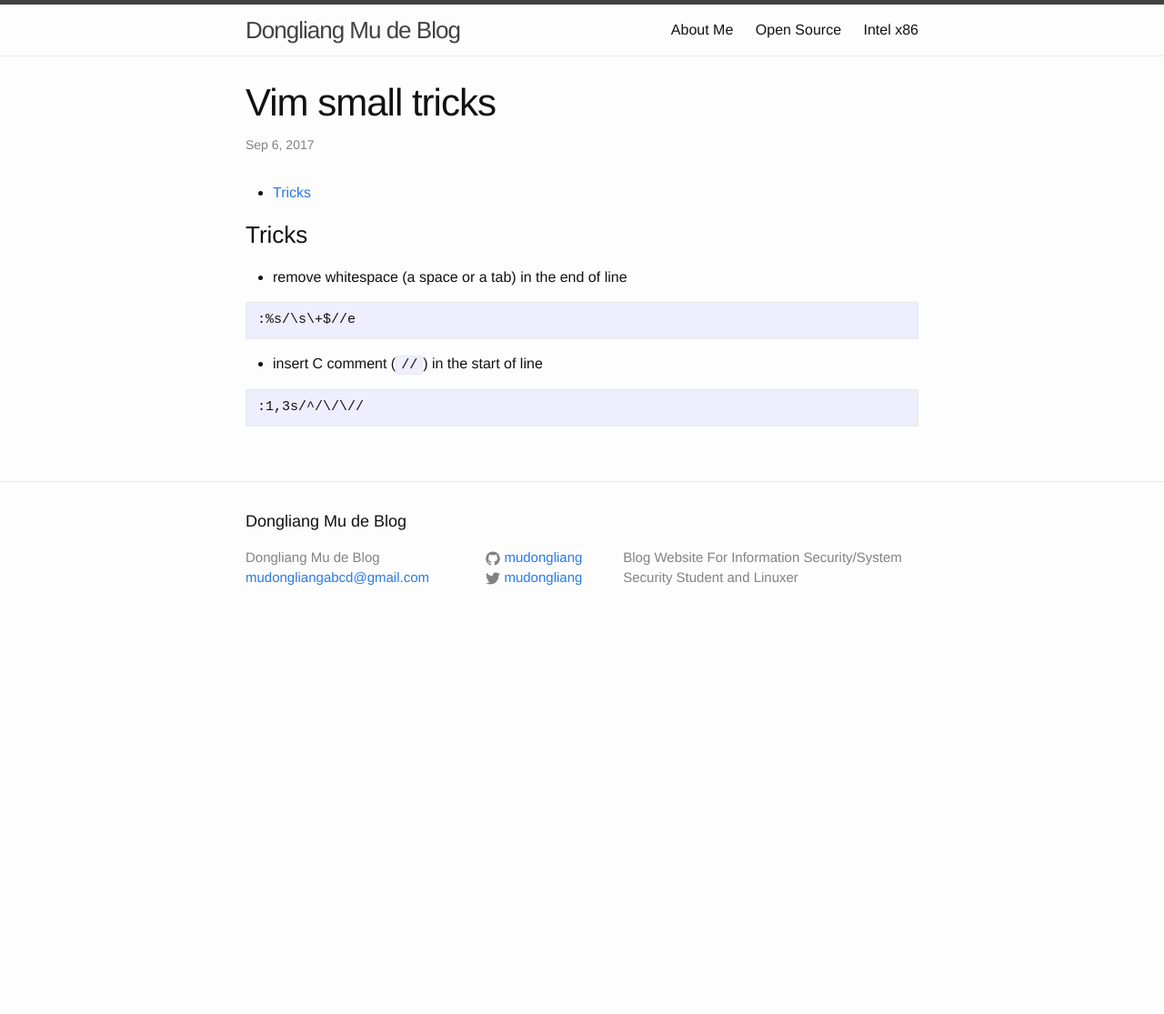
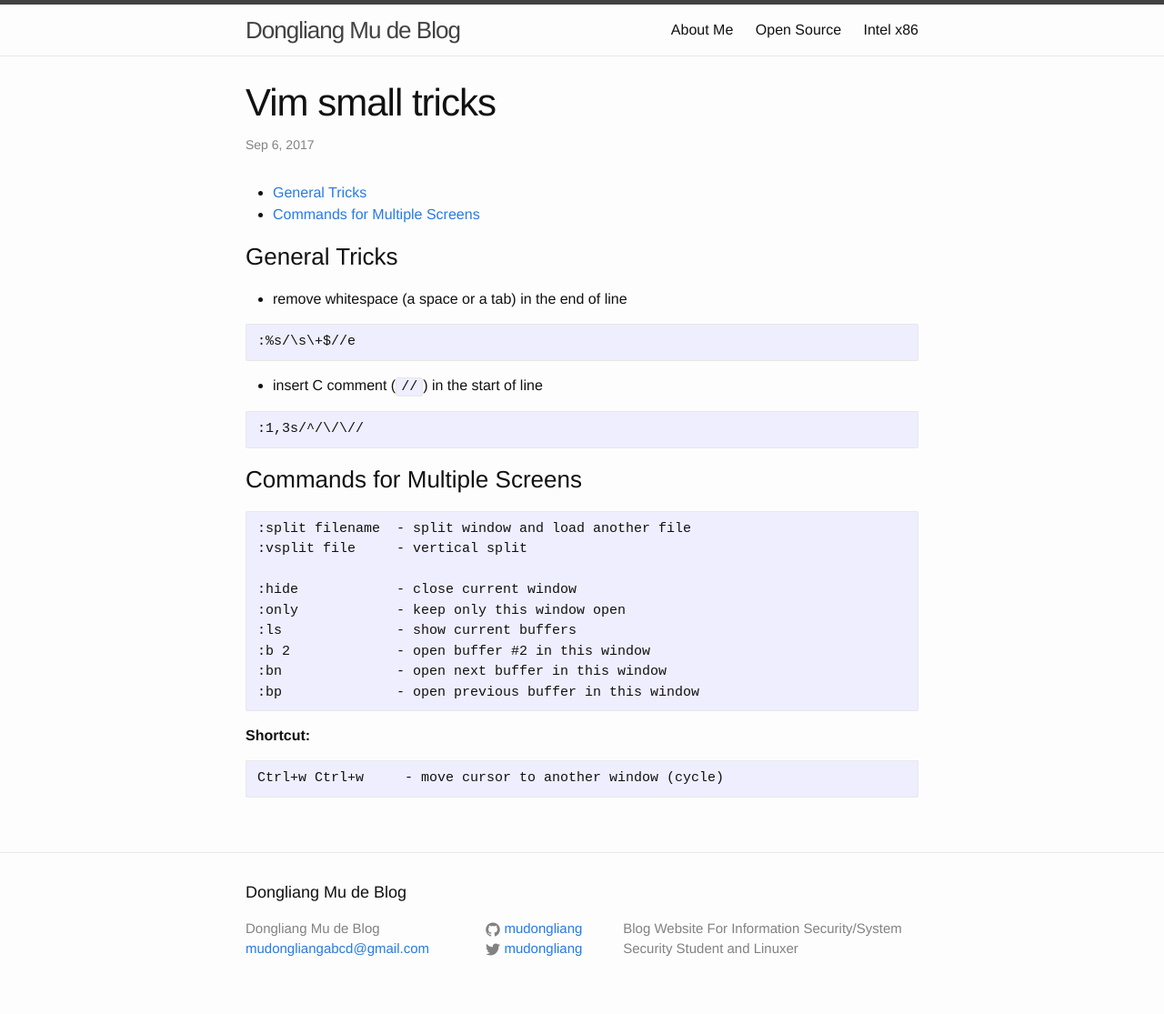
Before and after one commit to mudongliang/mudongliang.github.io, a Jekyll site: the page built from _posts/2017-09-06-vim-small-tricks.md, in a window 1280 px wide. Shown: the whole page at 91% size. Built offline with Jekyll 4.4.1, drawn with Linux system fonts in a browser that asks for light colours; before the commit the page ends 900 px from its top, so only the background shows below that.

Commit message:
add more vim tricks

````diff
--- a/_posts/2017-09-06-vim-small-tricks.md
+++ b/_posts/2017-09-06-vim-small-tricks.md
@@ -9,7 +9,7 @@ tags: []
 * TOC
 {:toc}
 
-### Tricks
+### General Tricks
 
 - remove whitespace (a space or a tab) in the end of line
 
@@ -22,3 +22,23 @@ tags: []
 ```
 :1,3s/^/\/\//
 ```
+
+### Commands for Multiple Screens
+
+```
+:split filename  - split window and load another file
+:vsplit file     - vertical split
+
+:hide            - close current window
+:only            - keep only this window open
+:ls              - show current buffers
+:b 2             - open buffer #2 in this window
+:bn              - open next buffer in this window
+:bp              - open previous buffer in this window
+```
+
+**Shortcut:**
+
+```
+Ctrl+w Ctrl+w     - move cursor to another window (cycle)
+```
````
